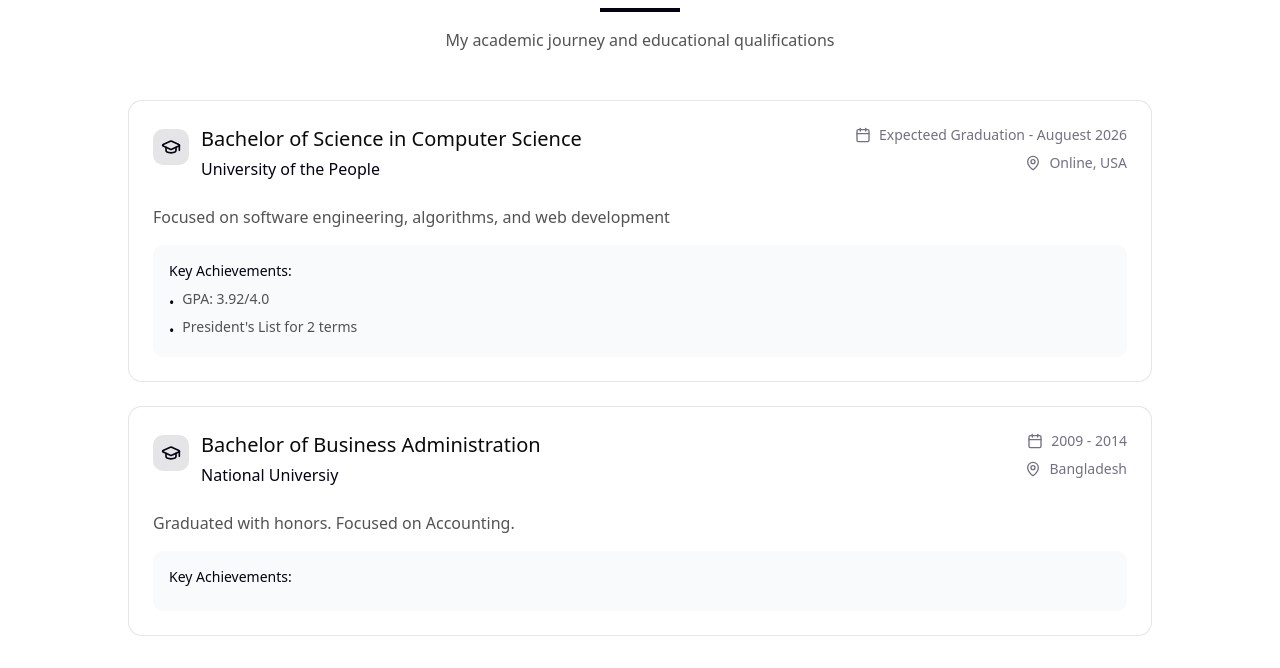
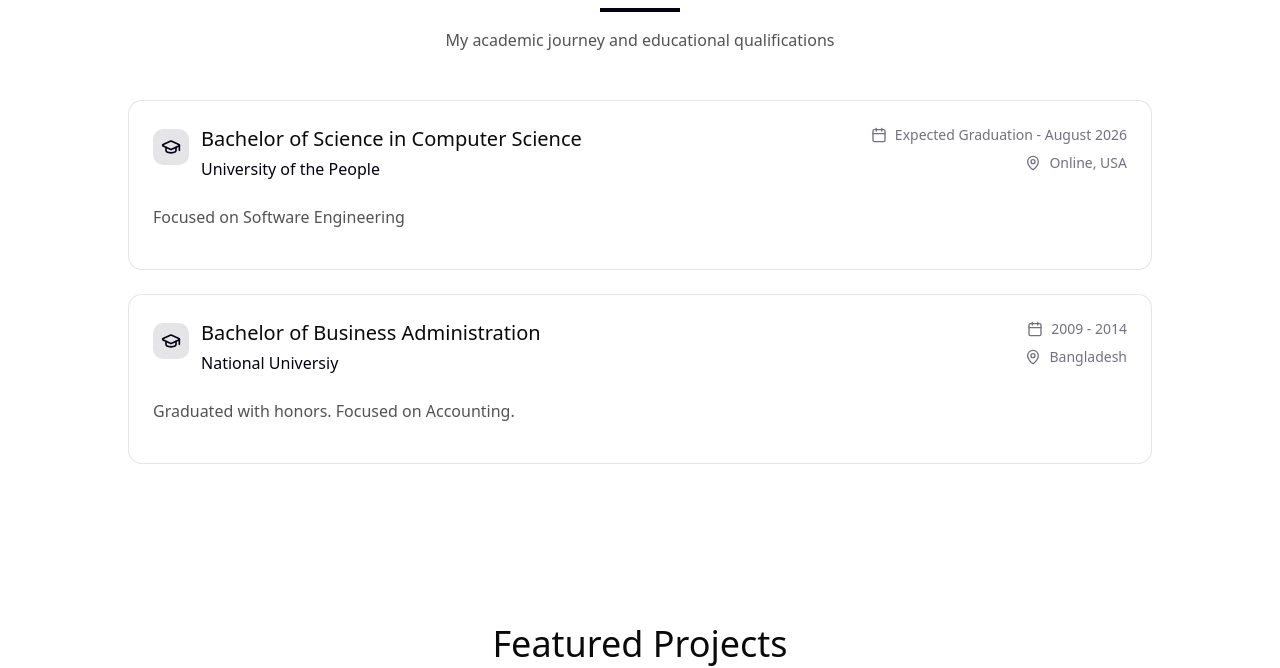
Before and after one commit to shakil880/portfolio, a React (Vite) app: page / in a window 1280 px wide. Shown: the part 3000-3668 px from the top of the page. Built offline with nearby package versions, Linux system fonts and the light colour scheme.

Commit message:
Fix education details and clean up component
Updated education details and removed achievements section.

```diff
--- a/src/components/Education.jsx
+++ b/src/components/Education.jsx
@@ -7,12 +7,8 @@ export function Education() {
       degree: 'Bachelor of Science in Computer Science',
       institution: 'University of the People',
       location: 'Online, USA',
-      period: 'Expecteed Graduation - Auguest 2026',
-      description: 'Focused on software engineering, algorithms, and web development',
-      achievements: [
-        'GPA: 3.92/4.0',
-        'President\'s List for 2 terms'
-      ],
+      period: 'Expected Graduation - August 2026',
+      description: 'Focused on Software Engineering',
     },
     {
       degree: 'Bachelor of Business Administration',
@@ -62,20 +58,7 @@ export function Education() {
                     </div>
                   </div>
                 </div>
-
                 <p className="text-foreground/70 mb-4">{edu.description}</p>
-
-                <div className="bg-secondary/30 rounded-lg p-4">
-                  <h4 className="text-sm mb-2 text-primary">Key Achievements:</h4>
-                  <ul className="space-y-1">
-                     {(edu.achievements || []).map((achievement, achIdx) => (
-                      <li key={achIdx} className="text-sm text-foreground/70 flex items-start gap-2">
-                        <span className="text-primary mt-1">•</span>
-                        <span>{achievement}</span>
-                      </li>
-                    ))}
-                  </ul>
-                </div>
               </CardContent>
             </Card>
           ))}
```
